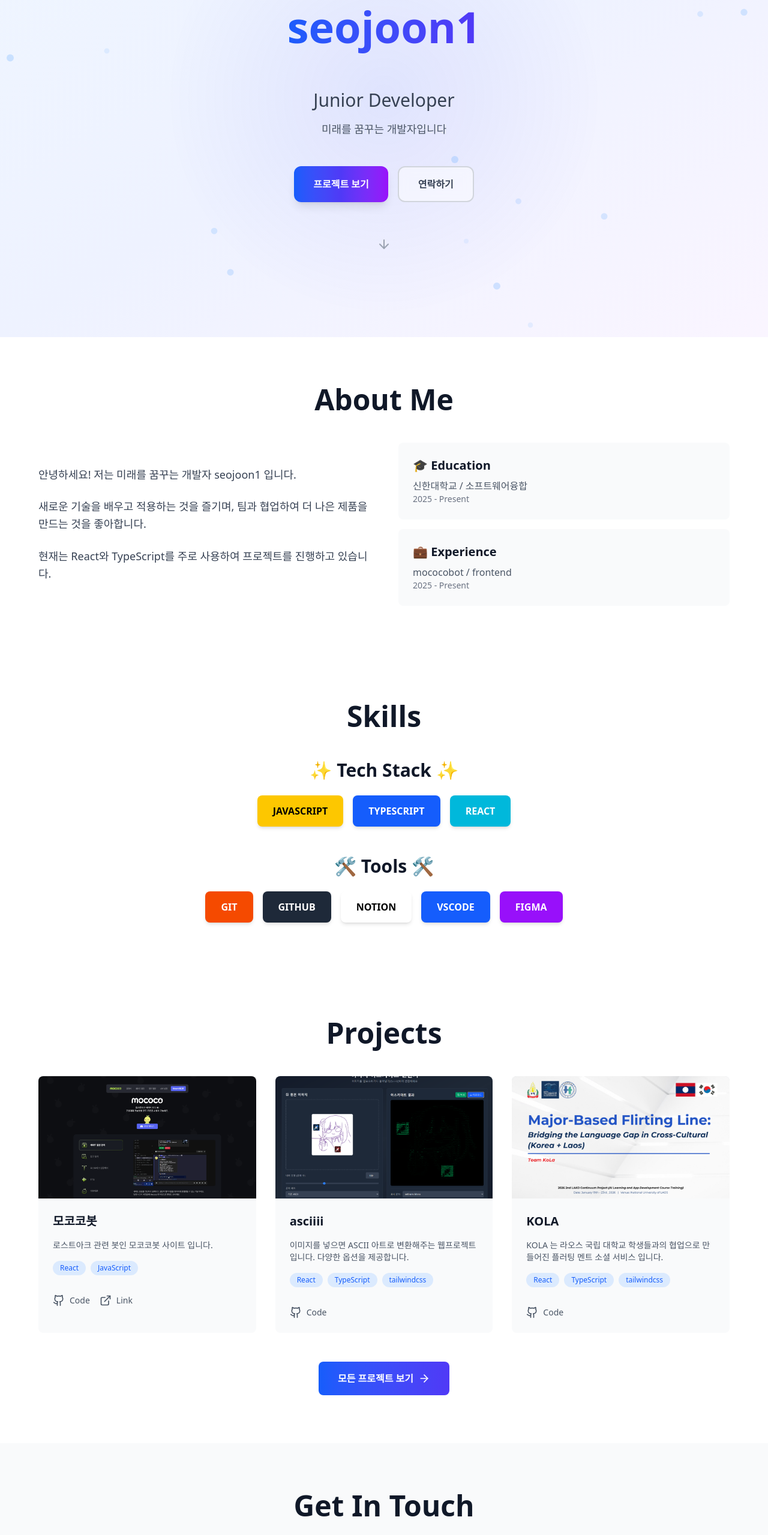
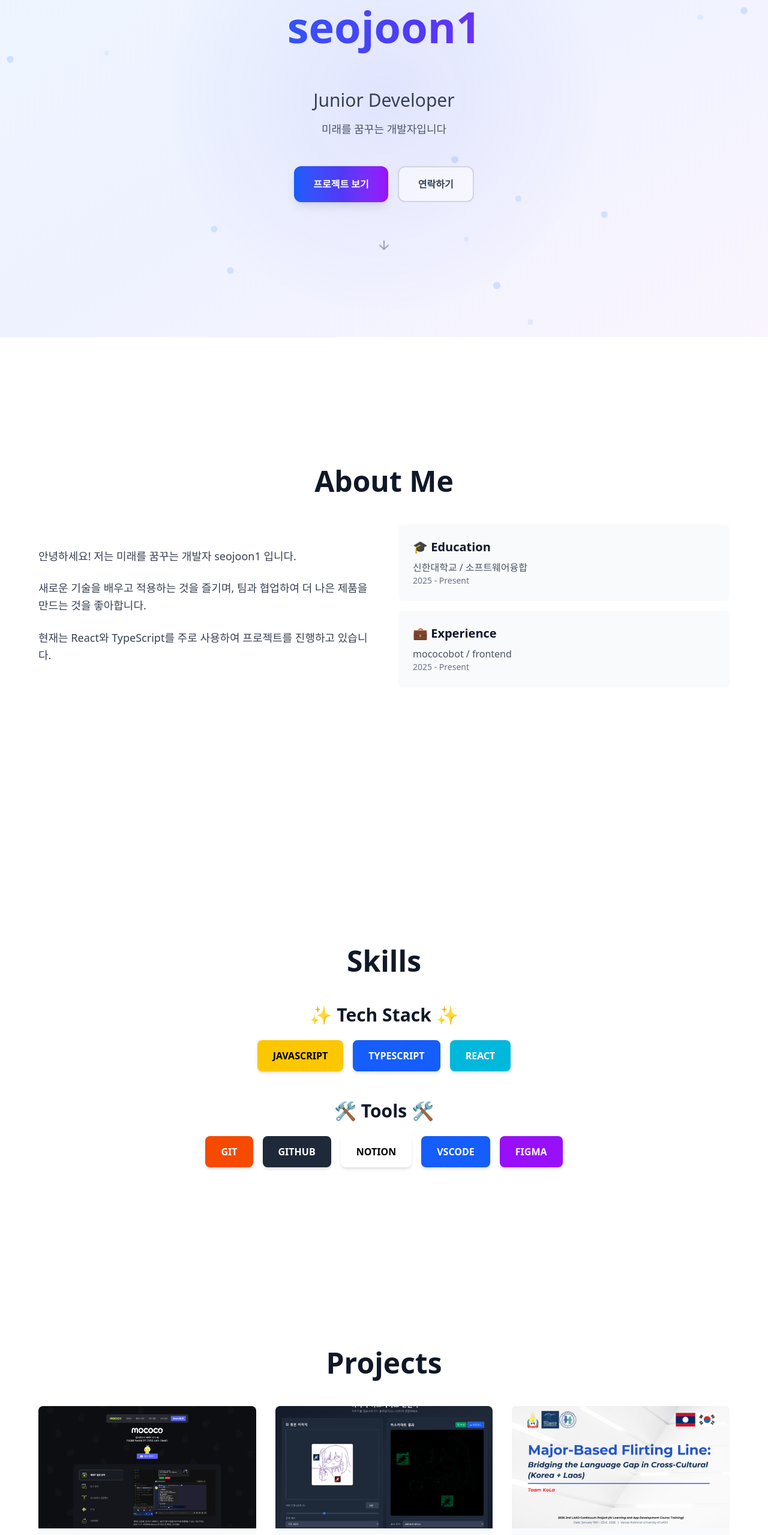
Before and after one commit to seojoon1/JJT, a React (Vite) app: page / in a window 1280 px wide. Shown: the part 238-2797 px from the top of the page at 60% size. Built offline with nearby package versions, Linux system fonts and the light colour scheme.

Commit message:
fix/세션 칸 다 맞춤

```diff
--- a/src/components/About.tsx
+++ b/src/components/About.tsx
@@ -7,7 +7,7 @@ export default function About() {
   const isInView = useInView(ref, { once: true, margin: "-100px" });
 
   return (
-    <section id="about" ref={ref} className="py-20 px-6 bg-white dark:bg-gray-900 transition-colors">
+    <section id="about" ref={ref} className="min-h-screen flex items-center py-20 px-6 bg-white dark:bg-gray-900 transition-colors">
       <div className="max-w-6xl mx-auto">
         <motion.div
           initial={{ opacity: 0, y: 50 }}
--- a/src/components/Contact.tsx
+++ b/src/components/Contact.tsx
@@ -9,7 +9,7 @@ export default function Contact() {
 
 
   return (
-    <section id="contact" ref={ref} className="py-20 px-6 bg-gray-50 dark:bg-gray-800 transition-colors">
+    <section id="contact" ref={ref} className="min-h-screen flex items-center py-20 px-6 bg-gray-50 dark:bg-gray-800 transition-colors">
       <div className="max-w-4xl mx-auto">
         <motion.div
           initial={{ opacity: 0, y: 50 }}
--- a/src/components/Projects.tsx
+++ b/src/components/Projects.tsx
@@ -14,7 +14,7 @@ export default function Projects() {
   const displayProjects = projects.slice(0, 3);
 
   return (
-    <section id="projects" ref={ref} className="py-20 px-6 bg-white dark:bg-gray-900 transition-colors">
+    <section id="projects" ref={ref} className="min-h-screen flex items-center py-20 px-6 bg-white dark:bg-gray-900 transition-colors">
       <div className="max-w-6xl mx-auto">
         <motion.div
           initial={{ opacity: 0, y: 50 }}
--- a/src/components/Skills.tsx
+++ b/src/components/Skills.tsx
@@ -8,7 +8,7 @@ export default function Skills() {
   const isInView = useInView(ref, { once: true, margin: "-100px" });
 
   return (
-    <section id="skills" ref={ref} className="py-20 px-6 bg-white dark:bg-gray-900 transition-colors">
+    <section id="skills" ref={ref} className="min-h-screen flex items-center py-20 px-6 bg-white dark:bg-gray-900 transition-colors">
       <div className="max-w-6xl mx-auto">
         <motion.div
           initial={{ opacity: 0, y: 50 }}
```
